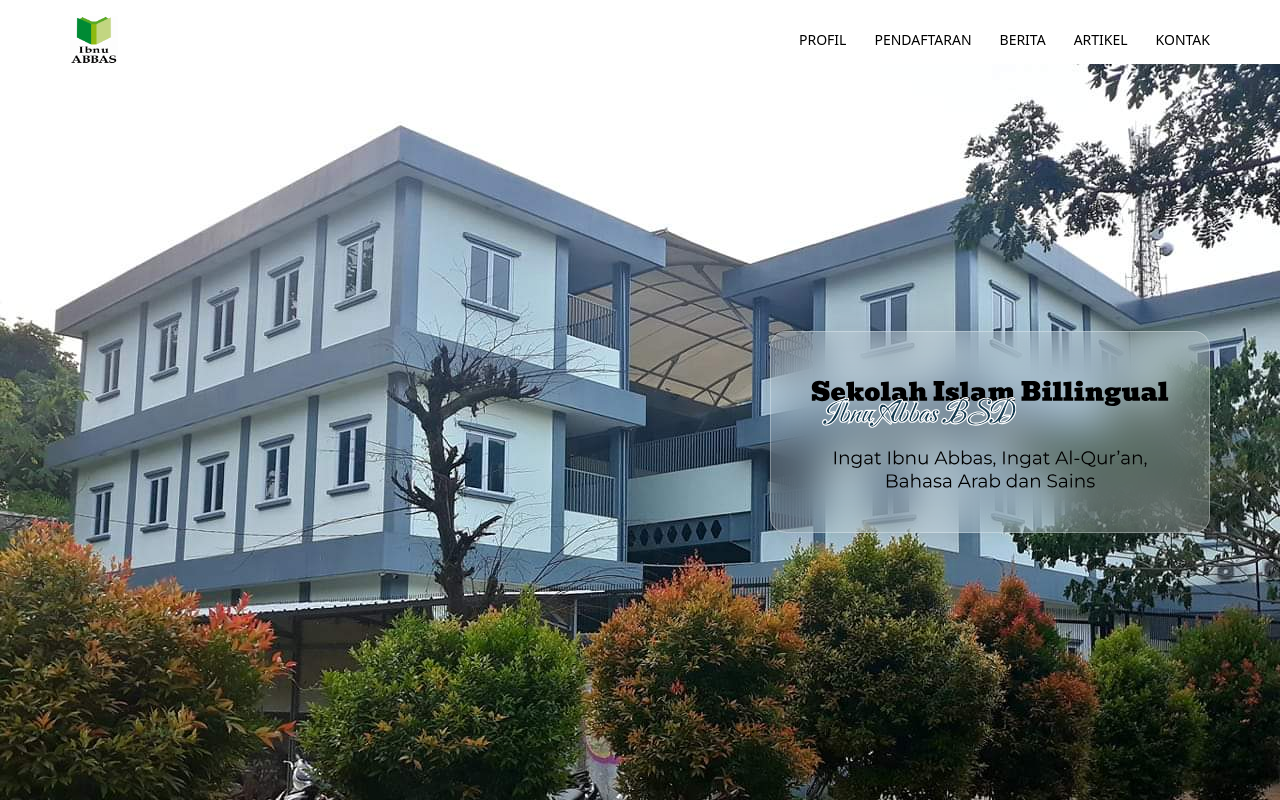
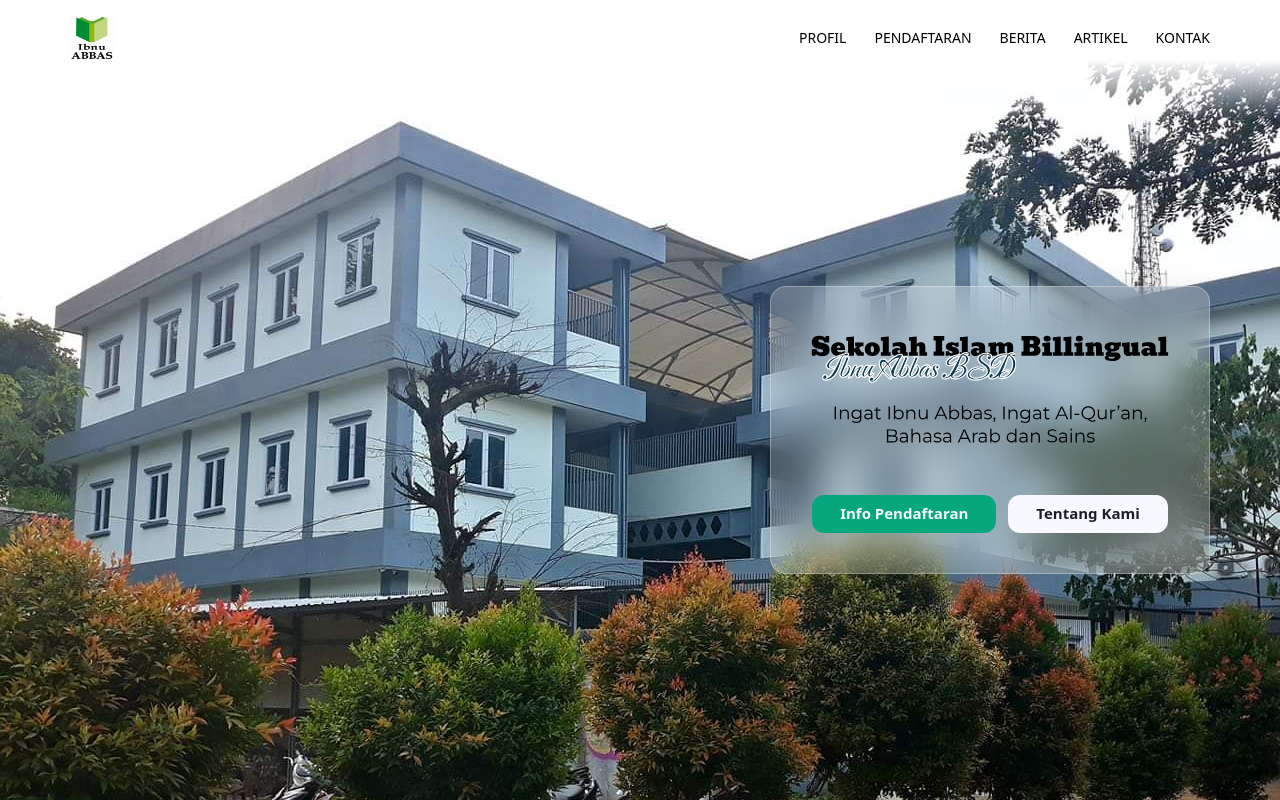
Before and after one commit to Amirulmuuminin/ibnuabbasweb, a Next.js app: page / in a window 1280 px wide. Built offline with nearby package versions, Linux system fonts and the light colour scheme.

Commit message:
headers and hero ready

```diff
--- a/src/app/globals.css
+++ b/src/app/globals.css
@@ -9,5 +9,5 @@
 html,
 body,
 .main {
-  @apply flex flex-col h-full;
+  @apply flex flex-col h-full m-0 p-0;
 }
--- /dev/null
+++ b/src/components/button.tsx
@@ -0,0 +1,21 @@
+import { FC } from "react";
+
+interface buttonProps {
+  color:
+    | "bg-primary text-TWhite"
+    | "bg-secondary text-TWhite"
+    | "bg-accent text-TWhite"
+    | "bg-TBlack text-TWhite"
+    | "bg-TWhite text-TBlack";
+  text: string;
+}
+
+export const Button: FC<buttonProps> = ({ color, text }) => {
+  return (
+    <button
+      className={`${color}  px-7 py-[11px] md:py-[9px] rounded-xl text-[15px]`}
+    >
+      <p className="-mt-[2.2px] font-semibold">{text}</p>
+    </button>
+  );
+};
--- a/src/components/hero.tsx
+++ b/src/components/hero.tsx
@@ -1,8 +1,7 @@
 import { FC } from "react";
-import { Header } from "./header";
 import ibnuAbbasText from "@/../public/ibnuAbbas.svg";
 import Image from "next/image";
-import Link from "next/link";
+import { Button } from "./button";
 interface heroProps {}
 
 export const Hero: FC<heroProps> = ({}) => {
@@ -14,6 +13,10 @@ export const Hero: FC<heroProps> = ({}) => {
           height={120}
           alt="sekolah islam billingual ibnu abbas"
         />
+        <div className="buttons">
+          <Button text="Info Pendaftaran" color="bg-primary text-TWhite" />
+          <Button text="Tentang Kami" color="bg-TWhite text-TBlack" />
+        </div>
       </div>
     </section>
   );
--- a/src/style/header.css
+++ b/src/style/header.css
@@ -1,7 +1,7 @@
 header {
-  @apply flex px-[70px] mt-4 justify-between items-center;
+  @apply flex md:px-[70px] px-7 mt-4 justify-between items-center;
   img {
-    @apply size-12;
+    @apply size-11;
   }
   .icon {
     @apply md:hidden text-[30px];
--- a/src/style/hero.css
+++ b/src/style/hero.css
@@ -1,7 +1,15 @@
 .hero {
-  background-image: url("../../public/gedung-sibia.jpg");
-  @apply grow flex pr-[70px] justify-end items-center;
+  background-image: linear-gradient(
+      to bottom,
+      rgba(255, 255, 255, 1),
+      rgba(255, 255, 255, 0) 8%
+    ),
+    url("../../public/gedung-sibia.jpg");
+  @apply grow flex md:justify-end md:pr-[70px] justify-center items-center;
   .glass-box {
     @apply glass h-fit p-10;
   }
+  .buttons {
+    @apply mt-12 flex justify-center flex-col md:flex-row gap-3;
+  }
 }
--- a/tailwind.config.js
+++ b/tailwind.config.js
@@ -9,9 +9,6 @@ module.exports = {
   ],
   prefix: "",
   theme: {
-    colors: {
-      white: "FFFFFF",
-    },
     container: {
       center: true,
       padding: "2rem",
@@ -20,6 +17,13 @@ module.exports = {
       },
     },
     extend: {
+      colors: {
+        primary: "#06A77D",
+        secondary: "#F1A208",
+        accent: "#153B50",
+        TBlack: "#1D1E2C",
+        TWhite: "#F8F8FF",
+      },
       keyframes: {
         "accordion-down": {
           from: { height: "0" },
```
